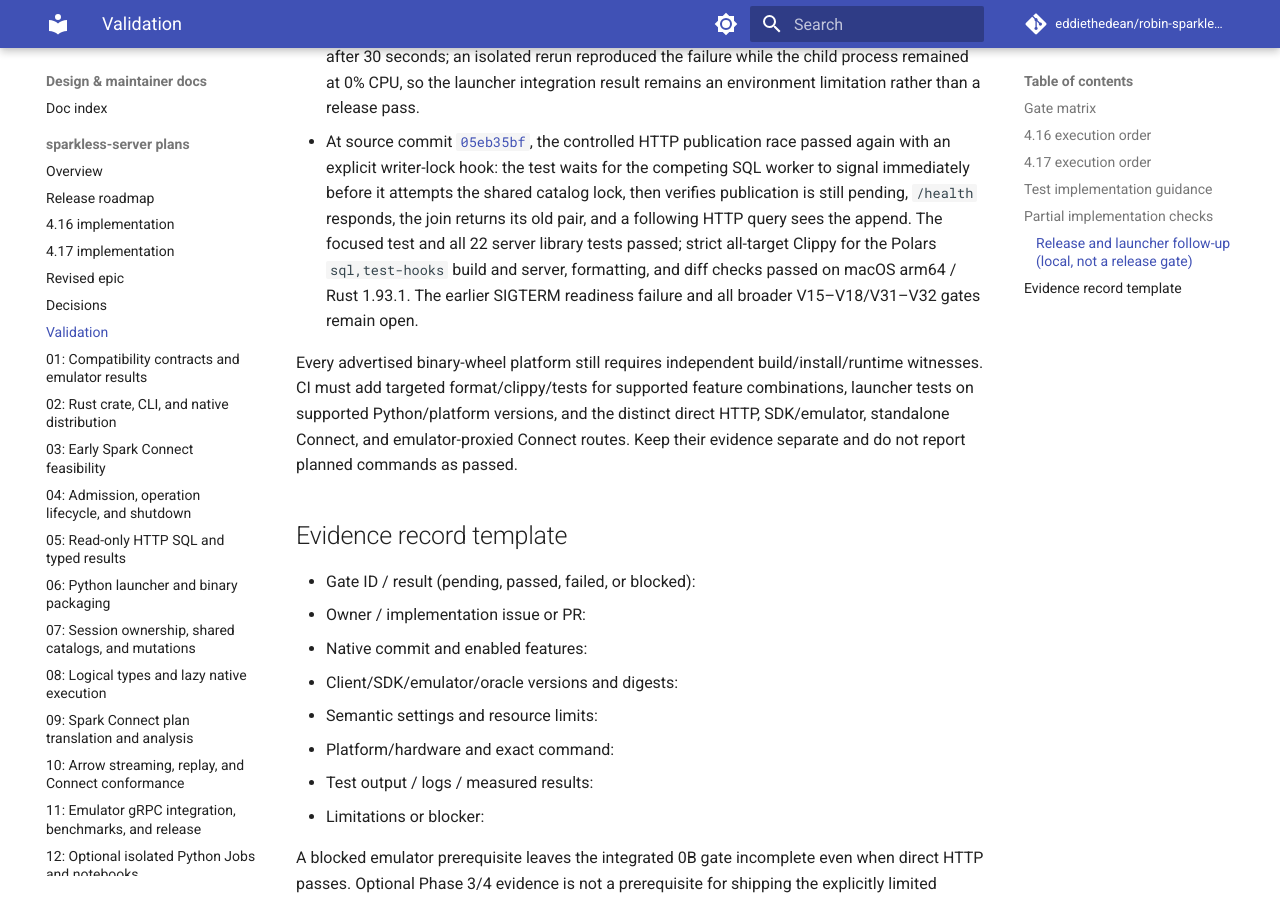
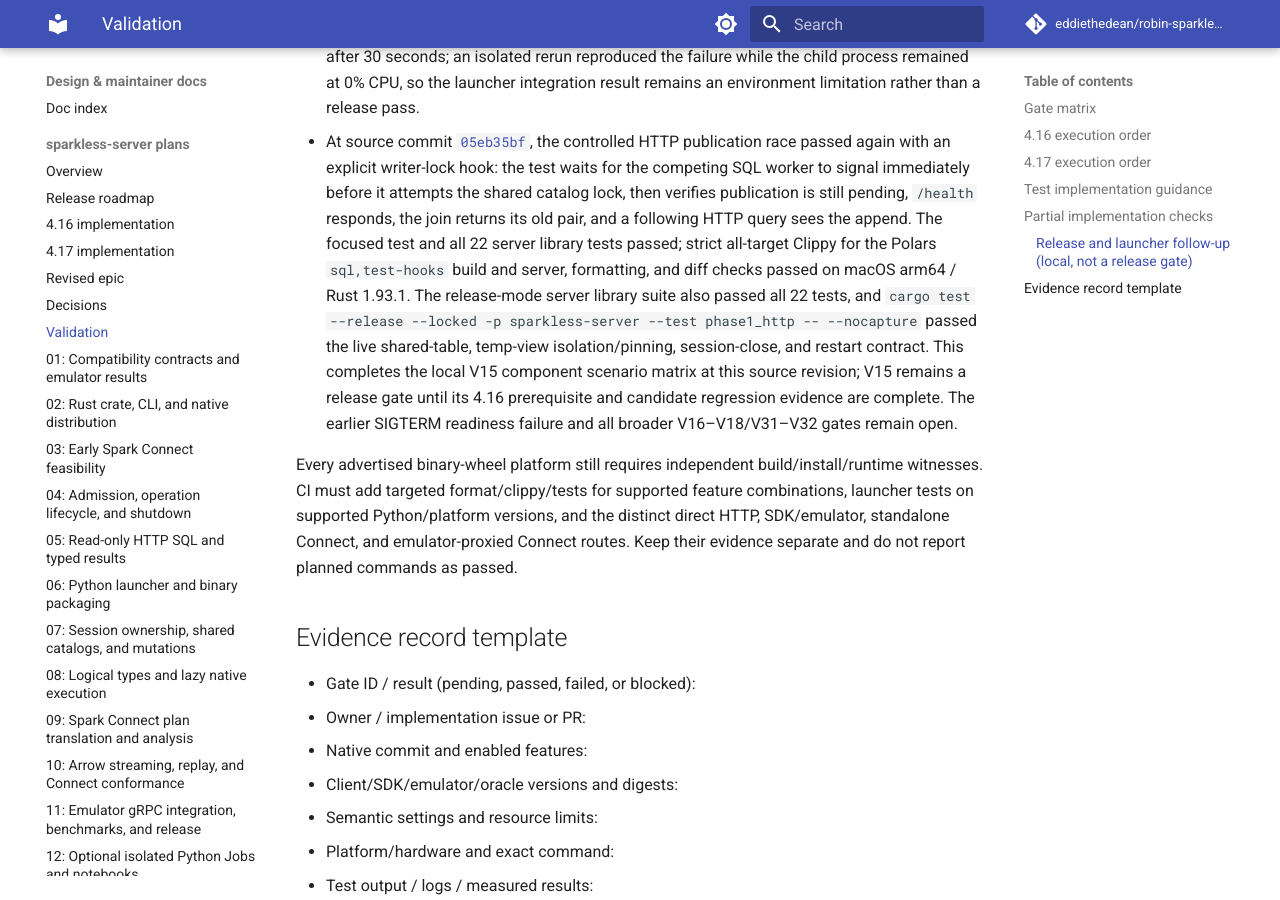
Before and after one commit to eddiethedean/robin-sparkless, an MkDocs documentation site: the page built from docs/plans/sparkless-server/VALIDATION.md, in a window 1280 px wide and 900 px high, scrolled down 18975 px. Built offline with MkDocs 1.6.1 and Material for MkDocs 9.7.7, drawn with Linux system fonts in a browser that asks for light colours; comment, search, counter and statistics services are not loaded.

Commit message:
Record local V15 lifecycle evidence

```diff
--- a/docs/plans/sparkless-server/VALIDATION.md
+++ b/docs/plans/sparkless-server/VALIDATION.md
@@ -149,7 +149,7 @@ These are local component checks, not passing release gates. The current work ha
 - At source commit [`17c43e6a`](https://github.com/eddiethedean/robin-sparkless/commit/17c43e6a), `cargo test --release --locked -p sparkless-server` passed 21 library tests, 3 control-protocol tests, the live `phase1_http` test, and doctests. Strict all-target server Clippy, `cargo fmt --check`, and `git diff --check` passed on Darwin 25.5.0 arm64 with Rust 1.93.1. The deadline race regression had previously observed a cancelled operation record alongside 500,000 published rows; mutation success now bypasses cancellation-aware result collection after native SQL completes, and the regression confirms the settled status matches catalog contents. Live HTTP verifies exact BIGINT results from two-table `CROSS JOIN` and `INNER JOIN`, while outer joins are rejected; validator checks accept only equality predicates joined by `AND` and reject comma, inequality, and `OR` joins. Controlled publication between HTTP relation resolutions and the full V15–V18 gates remain open.
 - At source commit [`46a4def2`](https://github.com/eddiethedean/robin-sparkless/commit/46a4def2), `cargo test --locked -p robin-sparkless-polars --features sql --lib` passed all 349 tests, including `statement_join_blocks_publication_between_relation_resolutions`. The test pauses a statement after resolving its left relation, confirms a competing writer sees the catalog resolution lock contended and cannot publish, then verifies the join returns the old pair and the next statement sees both replacements. Strict all-feature/all-target Polars Clippy, `cargo fmt --check`, and `git diff --check` passed on Darwin 25.5.0 arm64 with Rust 1.93.1. This is controlled native V15 statement-snapshot evidence; the complete V15 lifecycle matrix and controlled HTTP/SDK publication race remain open.
 - At source commit [`a00ab25e`](https://github.com/eddiethedean/robin-sparkless/commit/a00ab25e), `cargo test --locked -p robin-sparkless-polars --features sql --lib` passed all 349 tests and `cargo test --locked -p sparkless-server --lib` passed all 22 tests. A deterministic live-listener HTTP test pauses a join after its first relation resolves, verifies an append cannot publish in the gap while `/health` remains ready, checks the join returns the old table pair, and confirms the next HTTP statement sees the appended row. Strict all-target Polars Clippy with `sql,test-hooks`, strict all-target server Clippy, `cargo fmt --check`, and `git diff --check` passed on macOS arm64 with Rust 1.93.1. This closes the controlled HTTP publication-race witness only; the full V15 lifecycle matrix and SDK/emulator race evidence remain open. `cargo test --locked -p sparkless-server` passed all 22 library tests but the control-protocol SIGTERM readiness test failed after 30 seconds; an isolated rerun reproduced the failure while the child process remained at 0% CPU, so the launcher integration result remains an environment limitation rather than a release pass.
-- At source commit [`05eb35bf`](https://github.com/eddiethedean/robin-sparkless/commit/05eb35bf), the controlled HTTP publication race passed again with an explicit writer-lock hook: the test waits for the competing SQL worker to signal immediately before it attempts the shared catalog lock, then verifies publication is still pending, `/health` responds, the join returns its old pair, and a following HTTP query sees the append. The focused test and all 22 server library tests passed; strict all-target Clippy for the Polars `sql,test-hooks` build and server, formatting, and diff checks passed on macOS arm64 / Rust 1.93.1. The earlier SIGTERM readiness failure and all broader V15–V18/V31–V32 gates remain open.
+- At source commit [`05eb35bf`](https://github.com/eddiethedean/robin-sparkless/commit/05eb35bf), the controlled HTTP publication race passed again with an explicit writer-lock hook: the test waits for the competing SQL worker to signal immediately before it attempts the shared catalog lock, then verifies publication is still pending, `/health` responds, the join returns its old pair, and a following HTTP query sees the append. The focused test and all 22 server library tests passed; strict all-target Clippy for the Polars `sql,test-hooks` build and server, formatting, and diff checks passed on macOS arm64 / Rust 1.93.1. The release-mode server library suite also passed all 22 tests, and `cargo test --release --locked -p sparkless-server --test phase1_http -- --nocapture` passed the live shared-table, temp-view isolation/pinning, session-close, and restart contract. This completes the local V15 component scenario matrix at this source revision; V15 remains a release gate until its 4.16 prerequisite and candidate regression evidence are complete. The earlier SIGTERM readiness failure and all broader V16–V18/V31–V32 gates remain open.
 
 Every advertised binary-wheel platform still requires independent build/install/runtime witnesses. CI must add targeted format/clippy/tests for supported feature combinations, launcher tests on supported Python/platform versions, and the distinct direct HTTP, SDK/emulator, standalone Connect, and emulator-proxied Connect routes. Keep their evidence separate and do not report planned commands as passed.
 
```
Also changed, not shown: docs/plans/sparkless-server/RELEASE_4_17.md (+1 -1 lines).
